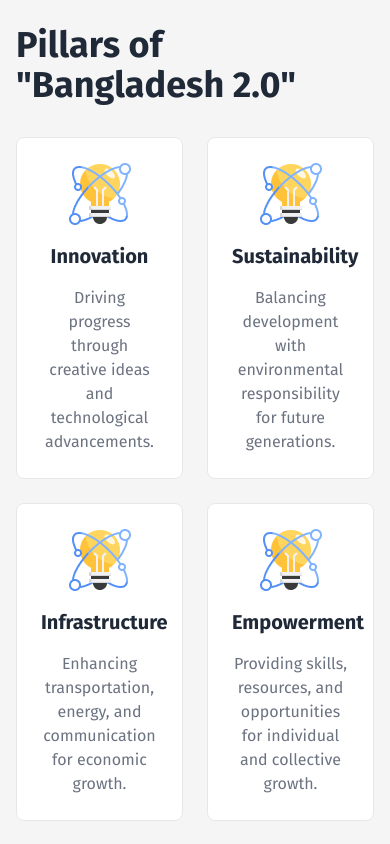
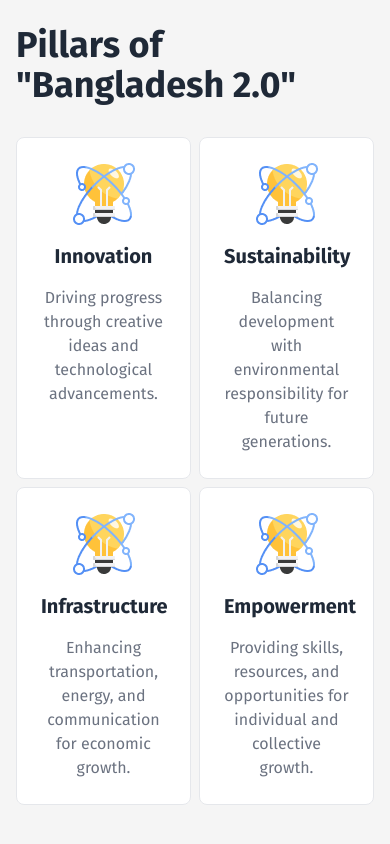
Before and after one commit to Purab2001/Bangladesh-2.0, a plain HTML site: page index.html in a window 390 px wide. Shown: the part 760-1604 px from the top of the page. Drawn offline with nearby package versions, Linux system fonts and the light colour scheme.

Commit message:
fix: adjust gap spacing in "Pillars of Bangladesh 2.0" section

```diff
--- a/index.html
+++ b/index.html
@@ -63,7 +63,7 @@
         <!-- Pillars of Bangladesh -->
         <section class="py-10 md:py-20">
             <h1 class="font-bold text-4xl">Pillars of "Bangladesh 2.0"</h1>
-            <div class="grid grid-cols-2 md:grid-cols-4 gap-6 mt-8">
+            <div class="grid grid-cols-2 md:grid-cols-4 gap-2 md:gap-6 mt-8">
                 <!-- Card 1 -->
                 <div class="bg-white rounded-lg border border-gray-200 p-6 text-center">
                     <img src="assets/card-icon.png" alt="Innovation Icon" class="mx-auto">
```
